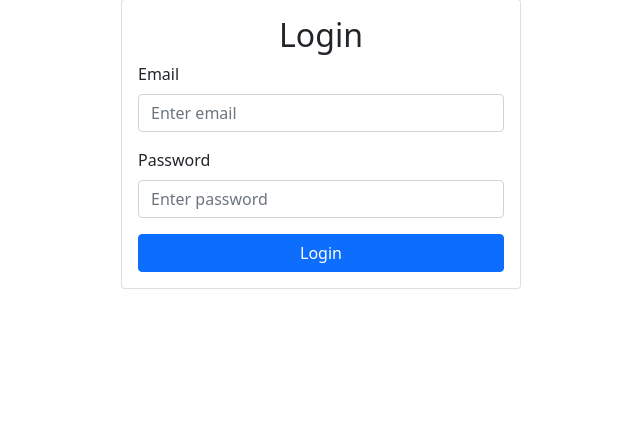
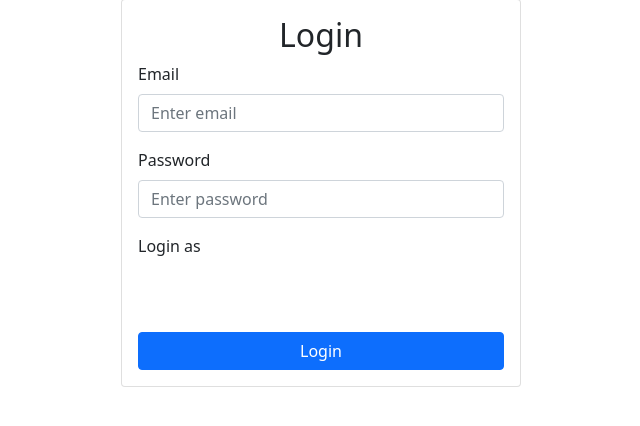
Before and after one commit to FirasKahlaoui/university-codes-and-tps, a Flask app: template Security/secure_cipher/templates/login.html in a window 1280 px wide. Shown: the part 161-587 px from the top of the page, without its empty margins (319-959 px from the left). Run offline with Flask 2, Linux system fonts and the light colour scheme; the template is opened without the code that fills it: values that come from a table or form of the project are taken from there, others are empty; parts of the project's set-up code (start-up, migrations or seed data) failed here and were passed over; some libraries are stand-ins or nearby versions.

Commit message:
include a dropdown or radio buttons

```diff
--- a/Security/advanced_secure_app/app/forms.py
+++ b/Security/advanced_secure_app/app/forms.py
@@ -1,11 +1,13 @@
 from flask_wtf import FlaskForm
-from wtforms import StringField, PasswordField, SubmitField, BooleanField
-from wtforms.validators import DataRequired, Email, EqualTo, Length
+from wtforms import StringField, PasswordField, SubmitField, RadioField
+from wtforms.validators import DataRequired, Email
 
 
 class LoginForm(FlaskForm):
     email = StringField('Email', validators=[DataRequired(), Email()])
     password = PasswordField('Password', validators=[DataRequired()])
+    login_type = RadioField('Login Type', choices=[(
+        'user', 'User'), ('admin', 'Admin')], validators=[DataRequired()])
     submit = SubmitField('Login')
 
 
--- a/Security/advanced_secure_app/app/templates/login.html
+++ b/Security/advanced_secure_app/app/templates/login.html
@@ -13,6 +13,17 @@
                 {{ form.password.label(class="form-label") }}
                 {{ form.password(class="form-control", placeholder="Enter password") }}
             </div>
+            <div class="mb-3">
+                <label class="form-label">Login as</label>
+                <div class="form-check">
+                    {{ form.login_type[0](class="form-check-input") }}
+                    {{ form.login_type[0].label(class="form-check-label") }}
+                </div>
+                <div class="form-check">
+                    {{ form.login_type[1](class="form-check-input") }}
+                    {{ form.login_type[1].label(class="form-check-label") }}
+                </div>
+            </div>
             <button type="submit" class="btn btn-primary w-100">Login</button>
         </form>
     </div>
```
Also changed, not shown: Security/advanced_secure_app/app/routes.py (+18 -18 lines), Security/advanced_secure_app/app/site.db.
